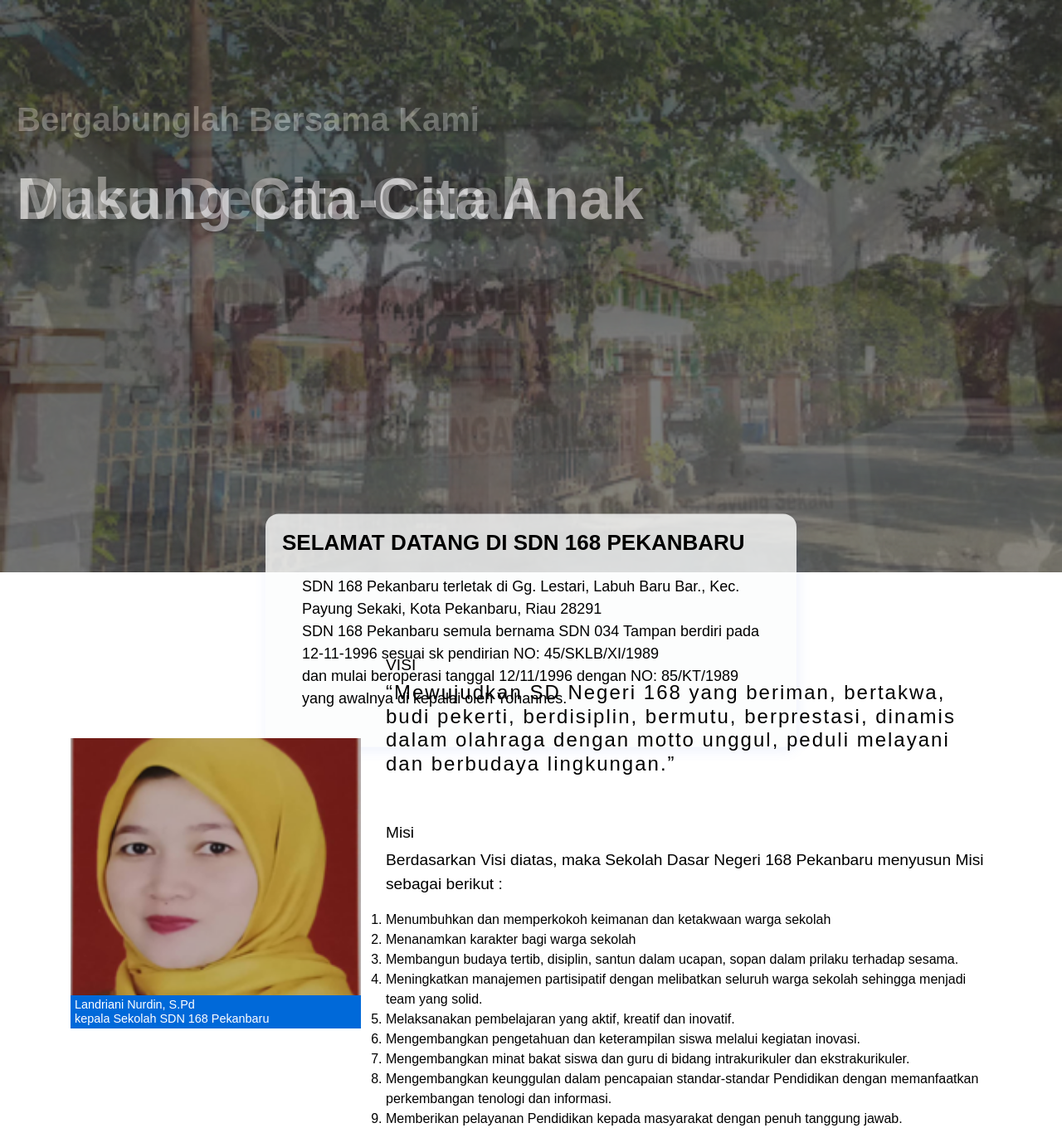
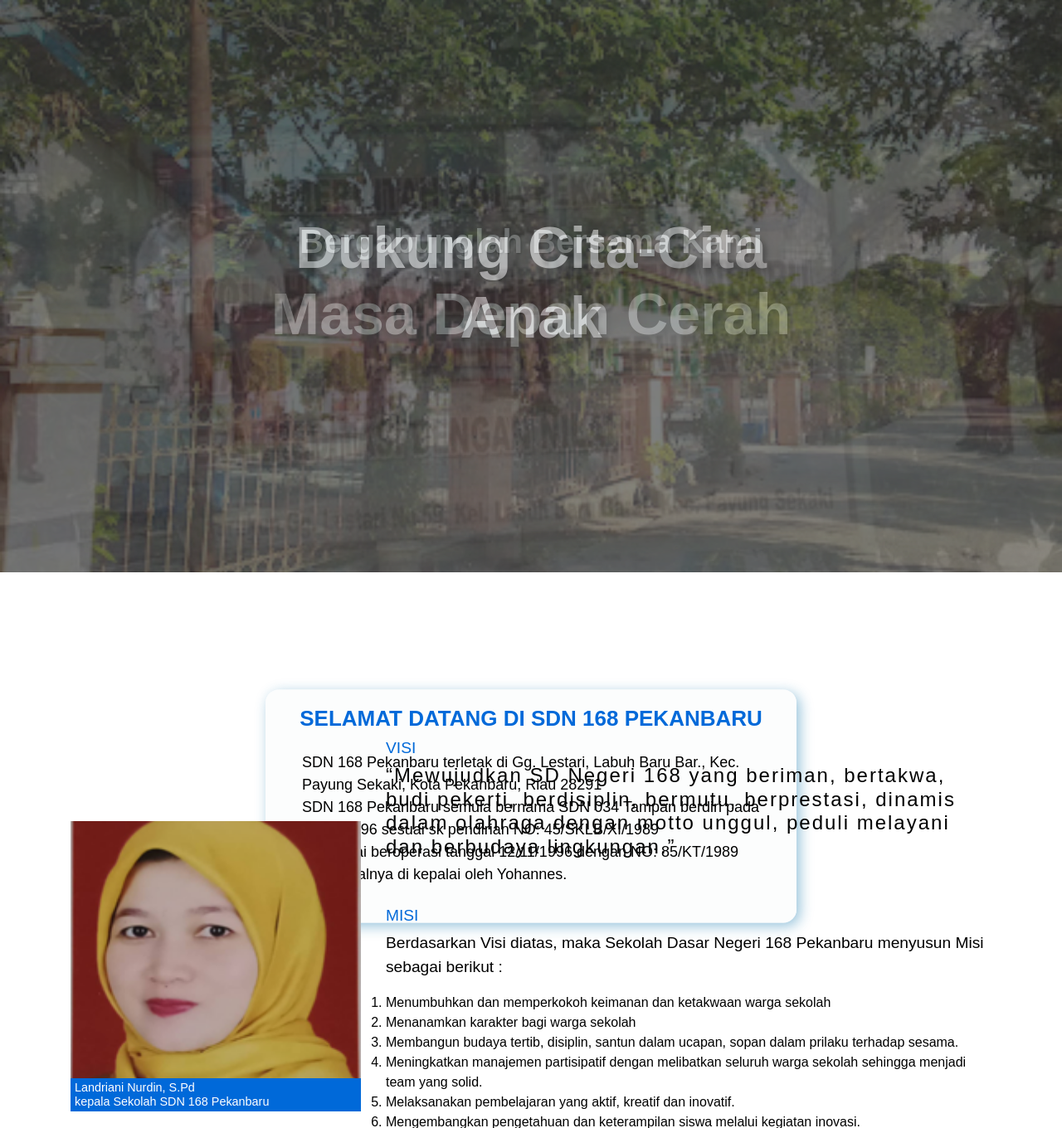
Before and after one commit to dwinurindahsari/Website-Sekolah, a PHP site: page / in a window 1280 px wide. Shown: the part 89-1449 px from the top of the page at 83% size. Run offline with PHP 8.4, Linux system fonts and the light colour scheme; some libraries are stand-ins or nearby versions.

Commit message:
Add files via upload

```diff
--- a/website/index.html
+++ b/website/index.html
@@ -94,7 +94,7 @@
                             </div>
                             <div class="misi">
                                 <br><br>
-                                <h5>Misi</h5>
+                                <h5>MISI</h5>
                                 <p>
                                     Berdasarkan Visi diatas, maka Sekolah Dasar Negeri 168 Pekanbaru menyusun Misi sebagai berikut :
                                 </p>
@@ -420,53 +420,7 @@
                 </tbody>
             </table>
         </div>
-        <!-- <div class="containerArtikelHome ">
-            <h2>Artikel Terbaru</h2>
 
-            <div class="artikelHome">
-                <a class="perArtikelHome">
-                    <img src="img/1000pohon.jpg" alt="Foto Artikel">
-                    <h3> Gerakan Memperingati 1000 Pohon </h3>
-                    <small>Di tulis oleh : <span>anggota pik-r</span></small>
-                    <p>
-                        Pelaksanaan Gerakan Memperingati 1000 Pohon , kegiatan tersebut bertujuan untuk belajar menjaga dan mencintai lingkungan
-                        sekitar kita.
-                    </p>
-                </a>
-
-                <a class="perArtikelHome">
-                    <img src="img/osis5.jpg" alt="Foto Artikel">
-                    <h3>Pelantikan kepengurusan OSIS 2021/2022  di SMA Negeri 14 Palembang</h3>
-                    <small>Di tulis oleh : <span>Anggota Osis</span></small>
-                    <p>
-                        Serah terima jabatan OSIS SMA Negeri 14 Palembang
-                    </p>
-                </a>
-
-
-                <a class="perArtikelHome">
-                    <img src="img/osis6.jpg" alt="Foto Artikel">
-                    <h3>Perpisahan Anggota Osis 2020/2021</h3>
-                    <small>Di tulis oleh : <span>Muhamad Hadi</span></small>
-                    <p>
-                        Lorem ipsum dolor sit amet consectetur, adipisicing elit. Corrupti quo, iure repellendus explicabo
-                        delectus quasi amet libero iusto sequi at.
-                    </p>
-                </a>
-
-
-                <a class="perArtikelHome">
-                    <img src="img/vaksin1.jpg" alt="Foto Artikel">
-                    <h3>Kegiatan Vaksinasi di SMA N 14 Palembang</h3>
-                    <small>Di tulis oleh : <span>Admin sman14</span></small>
-                    <p>
-                        Lorem ipsum dolor sit amet consectetur, adipisicing elit. Corrupti quo, iure repellendus
-                        explicabo
-                        delectus quasi amet libero iusto sequi at.
-                    </p>
-                </a>
-            </div>
-        </div> -->
 
     </section>
 
@@ -500,46 +454,7 @@
                     <div class="perBox">
                         <a href="https://sdn168kotapekanbaru.sch.id/halo-dunia/"><img src="new_img/berita4.jpg" alt="API"></a>
                         <h3>Kebersihan Kelas</h3>
-                    <!-- </div>
-                    <div class="perBox">
-                        <img src="img/pmr.jpg" alt="RPL">
-                        <h3>Palang Merah Remaja</h3>
-                    </div>
 
-                    <div class="perBox">
-                        <img src="img/ec.jpg" alt="ATU">
-                        <h3>English Club</h3>
-                    </div>
-
-                    <div class="perBox">
-                        <img src="img/dc.jpg" alt="APHP">
-                        <h3>Deutsch Club</h3>
-                    </div>
-
-                    <div class="perBox">
-                        <img src="img/futsal1.jpg" alt="API">
-                        <h3>Futsal</h3>
-                    </div>
-
-                    <div class="perBox">
-                        <img src="img/basket.jpg" alt="RPL">
-                        <h3>Basket</h3>
-                    </div>
-
-                    <div class="perBox">
-                        <img src="img/mp.jpg" alt="ATU">
-                        <h3>Musikalisasi Puisi</h3>
-                    </div>
-
-                    <div class="perBox">
-                        <img src="img/silat.jpg" alt="APHP">
-                        <h3>Silat</h3>
-                    </div>
-
-                    <div class="perBox">
-                        <img src="img/tari.jpg" alt="API">
-                        <h3>Tari</h3>
-                    </div> -->
 
 
                 </div>
--- a/website/style.css
+++ b/website/style.css
@@ -6,6 +6,7 @@
   box-sizing: border-box;
   font-family: Arial, Helvetica, sans-serif;
   color: black;
+
 }
 
 body {
@@ -17,6 +18,8 @@ body {
 
 nav {
   background: #073c64;
+  width: 100vw;
+  display: flex;
   padding: 10px 40px 10px 70px;
   border: 1px solid #4fa1f8;
   position: sticky;
@@ -27,6 +30,7 @@ nav {
   border-left: none;
   border-right: none;
   color:#cccccc
+
 }
 
 nav ul {
@@ -73,11 +77,12 @@ nav ul .items a:hover {
 .slide {
   max-width: auto;
   height: 690px;
+  width: 100vw;
   position: relative;
-  margin-bottom: 100px;
+  margin-bottom: 200px;
 }
 .slide img {
-  max-width: 100%; /* Gambar akan memiliki lebar maksimum 100% dari parent (slide) */
+  max-width: auto; /* Gambar akan memiliki lebar maksimum 100% dari parent (slide) */
   height: auto; /* Tetapkan ketinggian otomatis agar proporsi gambar tetap terjaga */
 }
 .slide1,
@@ -186,46 +191,51 @@ nav ul .items a:hover {
     opacity: 0;
   }
 }
+.text {
+  position: absolute;
+  top: 50%; /* Posisikan di tengah vertikal */
+  left: 50%; /* Posisikan di tengah horizontal */
+  transform: translate(-50%, -50%); /* Pusatkan teks dengan transform */
+  text-align: center;
+  color: rgb(255, 252, 252);
+  z-index: 2; /* Pastikan teks berada di atas overlay */
+}
+
 .text h1 {
-  position: absolute;
-  text-align: center;
-  bottom: 400px;
-  left: 20px;
-  color: rgb(255, 252, 252);
   font-size: 70px;
   font-weight: bold;
+  color: white;
   text-shadow: 4px 4px 8px rgba(0, 0, 0, 0.6); /* Tambahkan bayangan pada teks */
 }
+
 .text p {
-  position: absolute;
-  text-align: center;
-  bottom: 500px;
-  left: 20px;
-  color: rgb(255, 252, 252);
   font-size: 40px;
   font-weight: bold;
+  color: white;
   text-shadow: 1px 1px 2px rgba(0, 0, 0, 0.6); /* Tambahkan bayangan pada teks */
+}
 
-}
 
 /* Kata sambutan, Foto Kepala Sekolah, Visi Misi*/
 .sambutan {
   position: absolute;
-  top: 80%;
+  top: 100%;
   left: 50%;
   transform: translate(-50%, -50%);
   width: 50%; /* Setengah dari lebar image show */
   background: rgba(252, 253, 253, 0.8);
   padding: 20px;
-  box-shadow: 2px 4px 16px rgba(74, 118, 229, 0.1);
+  box-shadow: 4px 4px 16px rgba(17, 119, 173, 0.449);
   border-radius: 16px; /* Tambahkan border radius pada container */
 
 }
 .sambutan h1 {
   font-size: 26px;
+  text-align: center;
   text-transform: uppercase;
   font-weight: bold;
   margin: 0 0 0px; /* Tambahkan margin bawah pada h1 */
+  color:#0069d9
 }
 .sambutan p {
   padding: 24px ;
@@ -284,6 +294,7 @@ nav ul .items a:hover {
 .visi h5 {
   font-size: 1.2rem;
   font-style: normal;
+  color: #0069d9;
 }
 
 .visi h3 {
@@ -295,6 +306,7 @@ nav ul .items a:hover {
 .misi h5{
   font-size: 1.2rem;
   font-style: normal;
+  color: #0069d9;
 }
 
 .misi p {
@@ -413,11 +425,11 @@ nav ul .items a:hover {
 /* Properti Profil Identitas Sekolah Scrollable */
 
 .scrollable-container {
-  max-height: 400px; /* Atur tinggi maksimal container */
-  overflow-y: auto; /* Aktifkan scroll vertikal */
-  border: 1px solid #ccc; /* Tambahkan border opsional */
-  padding: 10px; /* Tambahkan padding opsional */
-  background-color: #f8f9fa; /* Tambahkan warna latar belakang opsional */
+  max-height: 400px;
+  overflow-y: auto;
+  border: 1px solid #ccc;
+  padding: 10px;
+  background-color: #f8f9fa;
 }
 .scroll{
 
@@ -557,6 +569,14 @@ th {
   flex-wrap: wrap;
 
 }
+#berita h1{
+  text-align: center;
+  margin-bottom: 30px;
+  margin-top: 50px;
+  font-size: 2rem;
+  font-weight: 600;
+  text-transform: uppercase;
+}
 
 .berita .boxberita .perBox {
   width: 300px;
```
